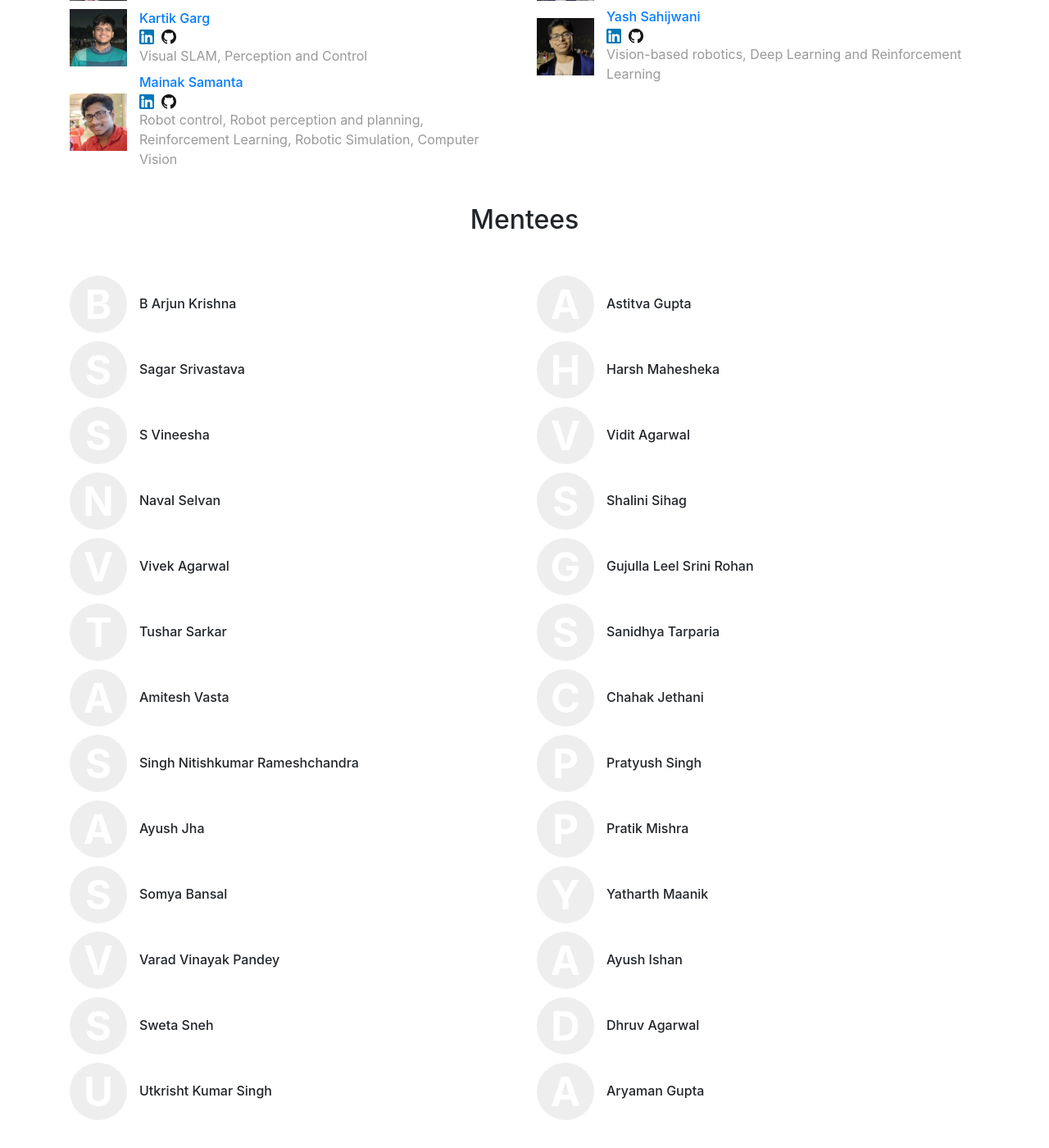
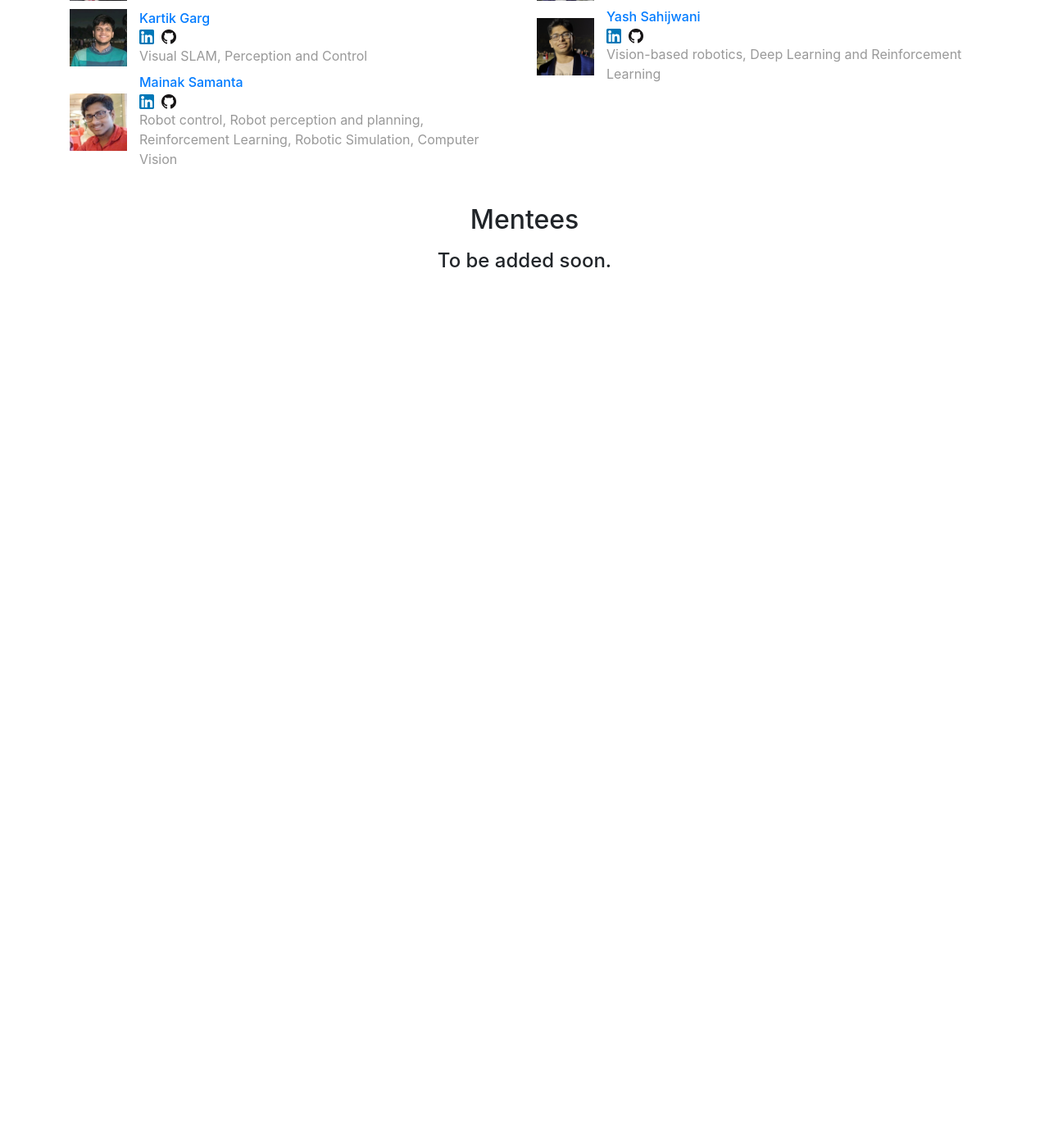
Before and after one commit to Robotics-Club-IIT-BHU/RoboReG, a Jekyll site: the page built from people.html, in a window 1280 px wide and 1400 px high, scrolled down 863 px. Shown: the whole window at 82% size. Built offline with Jekyll 4.4.1, drawn with Linux system fonts in a browser that asks for light colours; after the commit the page ends 1277 px from its top, so only the background shows below that.

Commit message:
added news

```diff
--- a/_data/people.yml
+++ b/_data/people.yml
@@ -228,109 +228,7 @@ lokeshkrishna:
   image: /img/people/lokesh.jpg
   bio: Optimal Control, Robot Learning, Legged Robotic Systems
 
-arjunkrishna:
-  display_name: "B Arjun Krishna"
-  role: new_joinee
 
-sagarsrivastava:
-  display_name: "Sagar Srivastava"
-  role: new_joinee
-
-svineesha:
-  display_name: "S Vineesha"
-  role: new_joinee
-
-navalselvan:
-  display_name: "Naval Selvan"
-  role: new_joinee
-
-vivekagarwal:
-  display_name: "Vivek Agarwal"
-  role: new_joinee
-
-tusharsarkar:
-  display_name: "Tushar Sarkar"
-  role: new_joinee
-
-amiteshvasta:
-  display_name: "Amitesh Vasta"
-  role: new_joinee
-
-SinghNitishkumarRameshchandra:
-  display_name: "Singh Nitishkumar Rameshchandra"
-  role: new_joinee
-
-AyushJha:
-  display_name: "Ayush Jha"
-  role: new_joinee
-
-SomyaBansal:
-  display_name: "Somya Bansal"
-  role: new_joinee
-
-Varadvinayakpandey:
-  display_name: "Varad Vinayak Pandey"
-  role: new_joinee
-
-SwetaSneh:
-  display_name: "Sweta Sneh"
-  role: new_joinee
-
-UtkrishtKumarSingh:
-  display_name: "Utkrisht Kumar Singh"
-  role: new_joinee
-
-AstitvaGupta:
-  display_name: "Astitva Gupta"
-  role: new_joinee1
-
-HarshMahesheka:
-  display_name: "Harsh Mahesheka"
-  role: new_joinee1
-
-Viditagarwal:
-  display_name: "Vidit Agarwal"
-  role: new_joinee1
-
-ShaliniSihag:
-  display_name: "Shalini Sihag"
-  role: new_joinee1
-
-GujullaLeelSriniRohan:
-  display_name: "Gujulla Leel Srini Rohan"
-  role: new_joinee1
-
-SanidhyaTarparia:
-  display_name: "Sanidhya Tarparia"
-  role: new_joinee1
-
-ChahakJethani:
-  display_name: "Chahak Jethani"
-  role: new_joinee1
-
-PratyushSingh:
-  display_name: "Pratyush Singh"
-  role: new_joinee1
-
-PratikMishra:
-  display_name: "Pratik Mishra"
-  role: new_joinee1
-
-YatharthMaanik:
-  display_name: "Yatharth Maanik"
-  role: new_joinee1
-
-ayushishan:
-  display_name: "Ayush Ishan"
-  role: new_joinee1
-
-dhruvagarwal:
-  display_name: "Dhruv Agarwal"
-  role: new_joinee1
-
-AryamanGupta:
-  display_name: "Aryaman Gupta"
-  role: new_joinee1
 # grad-a:
 #     display_name: "Grad A"
 #     role: grad
--- a/people.html
+++ b/people.html
@@ -48,6 +48,7 @@ no-picture-role-groups-new:
 
 <h2 align="center">Mentees</h2>
 <p>
+    <h4 align="center">To be added soon.</h2>
     <br>
     </p>
     <section class="people row justify-content-between">
```
Also changed, not shown: _posts/2021-09-14-RoboReGInterviews.md (added, +7 -0 lines).
